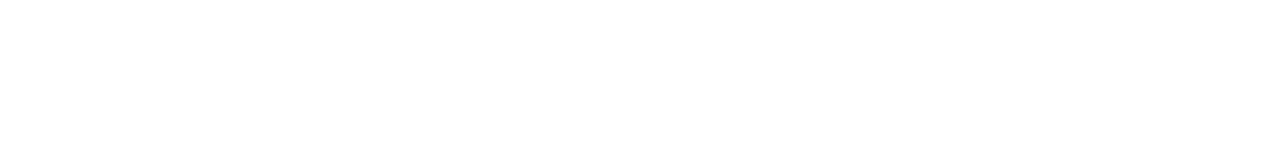
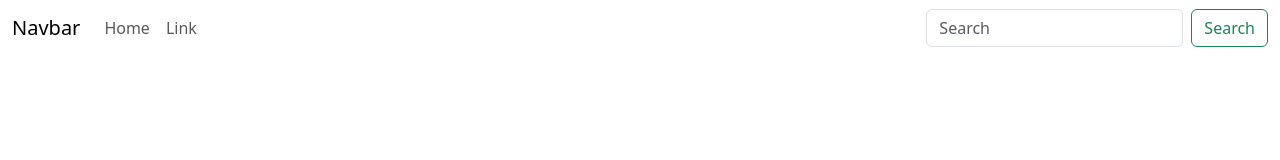
Before and after one commit to wisamosman/META, a plain HTML site: page index.html in a window 1280 px wide. Drawn offline with nearby package versions, Linux system fonts and the light colour scheme.

Commit message:
add html2

```diff
--- a/index.html
+++ b/index.html
@@ -8,7 +8,32 @@
   <link rel="stylesheet" href="css/style.css">
 </head>
   <body>
+    <div class="q1">
+        <nav class="navbar navbar-expand-lg ">
+            <div class="container-fluid">
+              <a class="navbar-brand" href="#">Navbar</a>
+              <button class="navbar-toggler" type="button" data-bs-toggle="collapse" data-bs-target="#navbarSupportedContent" aria-controls="navbarSupportedContent" aria-expanded="false" aria-label="Toggle navigation">
+                <span class="navbar-toggler-icon"></span>
+              </button>
+              <div class="collapse navbar-collapse" id="navbarSupportedContent">
+                <ul class="navbar-nav me-auto mb-2 mb-lg-0">
+                  <li class="nav-item">
+                    <a class="nav-link " aria-current="page" href="#">Home</a>
+                  </li>
+                  <li class="nav-item">
+                    <a class="nav-link" href="#">Link</a>
+                  </li>
 
+
+                </ul>
+                <form class="d-flex" role="search">
+                  <input class="form-control me-2" type="search" placeholder="Search" aria-label="Search">
+                  <button class="btn btn-outline-success" type="submit">Search</button>
+                </form>
+              </div>
+            </div>
+          </nav>
+    </div>
     <script src="https://cdn.jsdelivr.net/npm/bootstrap@5.3.0-alpha1/dist/js/bootstrap.bundle.min.js" integrity="sha384-w76AqPfDkMBDXo30jS1Sgez6pr3x5MlQ1ZAGC+nuZB+EYdgRZgiwxhTBTkF7CXvN" crossorigin="anonymous"></script>
   </body>
 </html>
```
